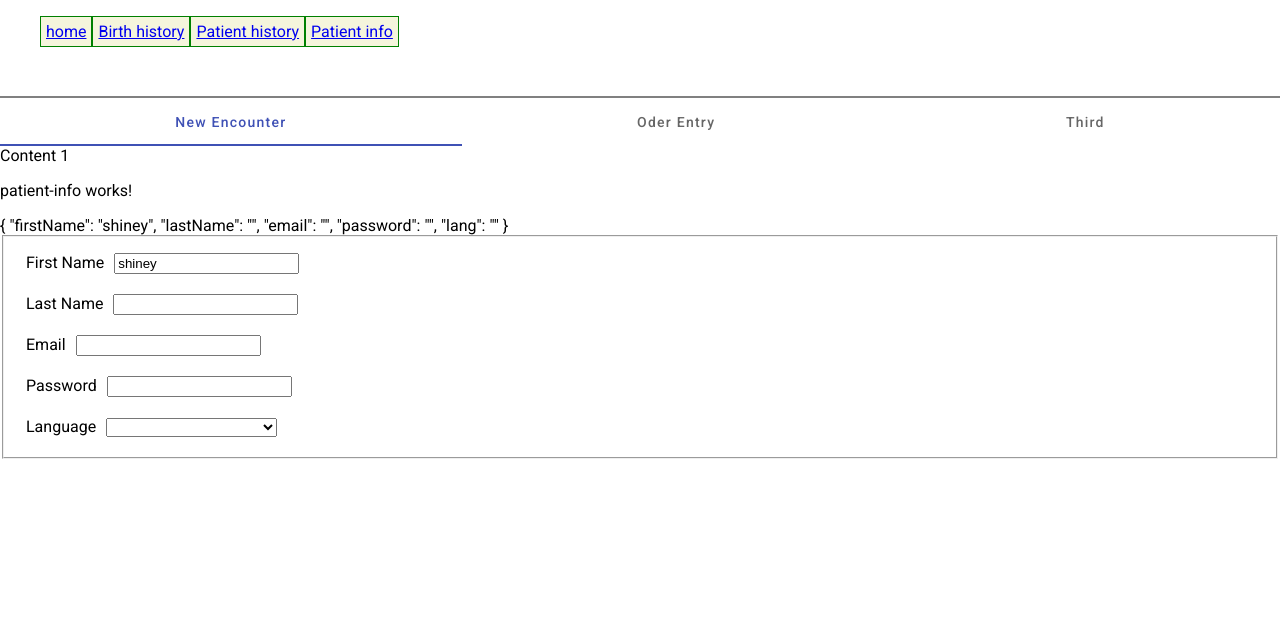
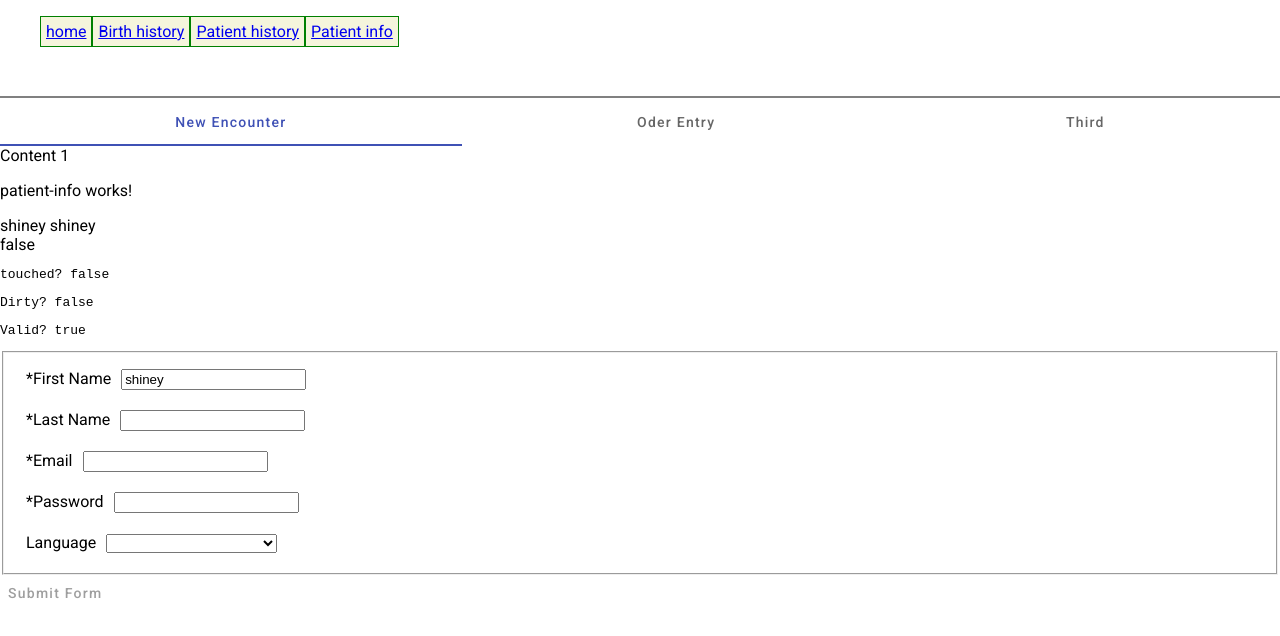
Before and after one commit to sshelake25/2023ng, an Angular app: page /patient-info in a window 1280 px wide. Shown: the top 636 px of the page. Built offline with nearby package versions, Linux system fonts and the light colour scheme.

Commit message:
added validations on firstName control with forms getter property

```diff
--- a/src/app/app.module.ts
+++ b/src/app/app.module.ts
@@ -23,6 +23,7 @@ import {MatCheckboxModule} from '@angular/material/checkbox';
 import { TestImageDirective } from './test-image.directive';
 import { PatientInfoComponent } from './patient-info/patient-info.component';
 import { FormsModule, ReactiveFormsModule } from '@angular/forms';
+import {MatButtonModule} from '@angular/material/button';
 
 @NgModule({
   declarations: [
@@ -50,8 +51,8 @@ import { FormsModule, ReactiveFormsModule } from '@angular/forms';
     MatTableModule,
     MatCheckboxModule,
     ReactiveFormsModule,
-    FormsModule
-
+    FormsModule,
+    MatButtonModule
   ],
   providers: [],
   bootstrap: [AppComponent]
--- a/src/app/patient-info/patient-info.component.css
+++ b/src/app/patient-info/patient-info.component.css
@@ -6,3 +6,8 @@ label{
    margin-right: 10px;
    margin: 0px 10px 0px 0px;
 }
+
+.error {
+    color: red;
+    font-size: 16px;
+}
--- a/src/app/patient-info/patient-info.component.html
+++ b/src/app/patient-info/patient-info.component.html
@@ -1,30 +1,67 @@
 <p>patient-info works!</p>
-{{singUpForm.value | json}}
-<form novalidate [formGroup]="singUpForm" >
+{{ forms["firstName"].value }}
+
+{{ singUpForm.controls["firstName"].value }}
+
+<br />
+{{ singUpForm.valid | json }}
+
+<pre>touched? {{ singUpForm.controls["firstName"].touched | json }} </pre>
+<pre>Dirty? {{ singUpForm.controls["email"].dirty }}</pre>
+<pre>Valid? {{ singUpForm.controls["firstName"].valid }}</pre>
+<form novalidate [formGroup]="singUpForm">
   <fieldset>
     <div class="form-group">
-      <label>First Name</label>
-      <input formControlName="firstName"  type="text" class="form-control" />
+      <label>*First Name</label>
+      <input formControlName="firstName" type="text" class="form-control" />
+
+      <!-- validation error message for first name -->
+      <!-- control statr{{  forms['firstName'].valid}}
+      {{forms['firstName'].errors | json}} -->
+      <div
+        *ngIf="
+          forms['firstName'].invalid &&
+          (forms['firstName'].dirty || forms['firstName'].touched)
+        "
+        class="alert alert-danger"
+      >
+        <div class="error" *ngIf="forms['firstName'].errors?.['required']">
+          First Name is required.
+        </div>
+        <div  class="error" *ngIf="forms['firstName'].errors?.['maxlength']">
+          first Name should not 10 excced characters .
+        </div>
+      </div>
+
     </div>
     <div class="form-group">
-      <label>Last Name</label>
+      <label>*Last Name</label>
       <input formControlName="lastName" type="text" class="form-control" />
     </div>
 
     <div class="form-group">
-      <label>Email</label>
-      <input  formControlName="email"  type="email" class="form-control" />
+      <label>*Email</label>
+      <input formControlName="email" type="email" class="form-control" />
     </div>
     <div class="form-group">
-      <label>Password</label>
-      <input  formControlName="password" type="password" class="form-control" />
+      <label>*Password</label>
+      <input formControlName="password" type="password" class="form-control" />
     </div>
     <div class="form-group">
       <label>Language</label>
       <select class="form-control" formControlName="lang">
         <option value="hello">Please select a language</option>
-        <option [value]="lg"  *ngFor="let lg of langs">{{lg.lang}}</option>
+        <option [value]="lg" *ngFor="let lg of langs">{{ lg.lang }}</option>
       </select>
     </div>
   </fieldset>
+  <button
+    [disabled]="singUpForm.invalid"
+    id="basic"
+    type="button"
+    mat-button
+    (click)="handleSubmit()"
+  >
+    Submit Form
+  </button>
 </form>
--- a/src/app/patient-info/patient-info.component.ts
+++ b/src/app/patient-info/patient-info.component.ts
@@ -1,5 +1,5 @@
 import { Component } from '@angular/core';
-import { FormControl, FormGroup } from '@angular/forms';
+import { FormControl, FormGroup, Validators } from '@angular/forms';
 
 interface langCofi {
   lang: string;
@@ -20,12 +20,28 @@ export class PatientInfoComponent {
   ];
 
   public singUpForm: FormGroup = new FormGroup({
-    firstName: new FormControl('shiney'),
-    lastName: new FormControl(''),
-    email: new FormControl(""),
-    password: new FormControl(""),
-    lang: new FormControl("")
+    firstName: new FormControl('shiney', [
+      Validators.required,
+      Validators.maxLength(10),
+    ]),
+    lastName: new FormControl('', Validators.required),
+    email: new FormControl('', Validators.email),
+    password: new FormControl('', [
+      Validators.minLength(5),
+      Validators.required,
+      Validators.maxLength(16),
+    ]),
+    lang: new FormControl(''),
   });
 
   ngOnInit() {}
+
+  handleSubmit() {
+    //alert('clicked')
+  }
+
+  //created gettter method to simply accessing control in html
+  get forms() {
+    return this.singUpForm.controls;
+  }
 }
```
